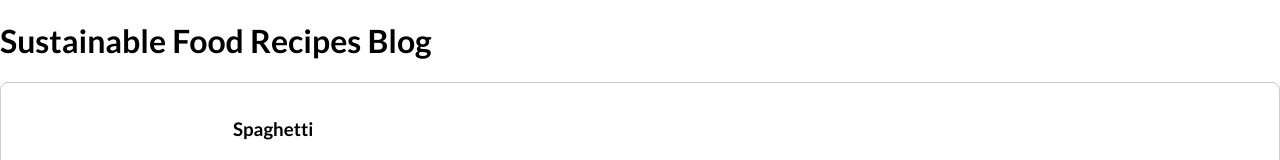
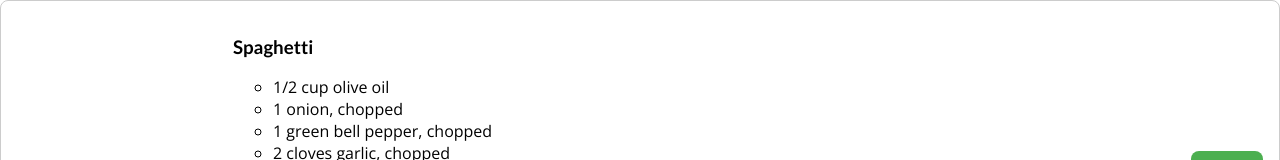
Before and after one commit to malakshaer/food-recipes, a Next.js app in the folder frontend/: page / in a window 1280 px wide. Shown: the top 160 px of the page. Built offline with nearby package versions, Linux system fonts and the light colour scheme.

Commit message:
frontend: remove h1 title

```diff
--- a/frontend/src/pages/index.js
+++ b/frontend/src/pages/index.js
@@ -11,7 +11,6 @@ function Home() {
       </Head>
 
       <main>
-        <h1>Sustainable Food Recipes Blog</h1>
         <HomePage />
       </main>
     </div>
```
